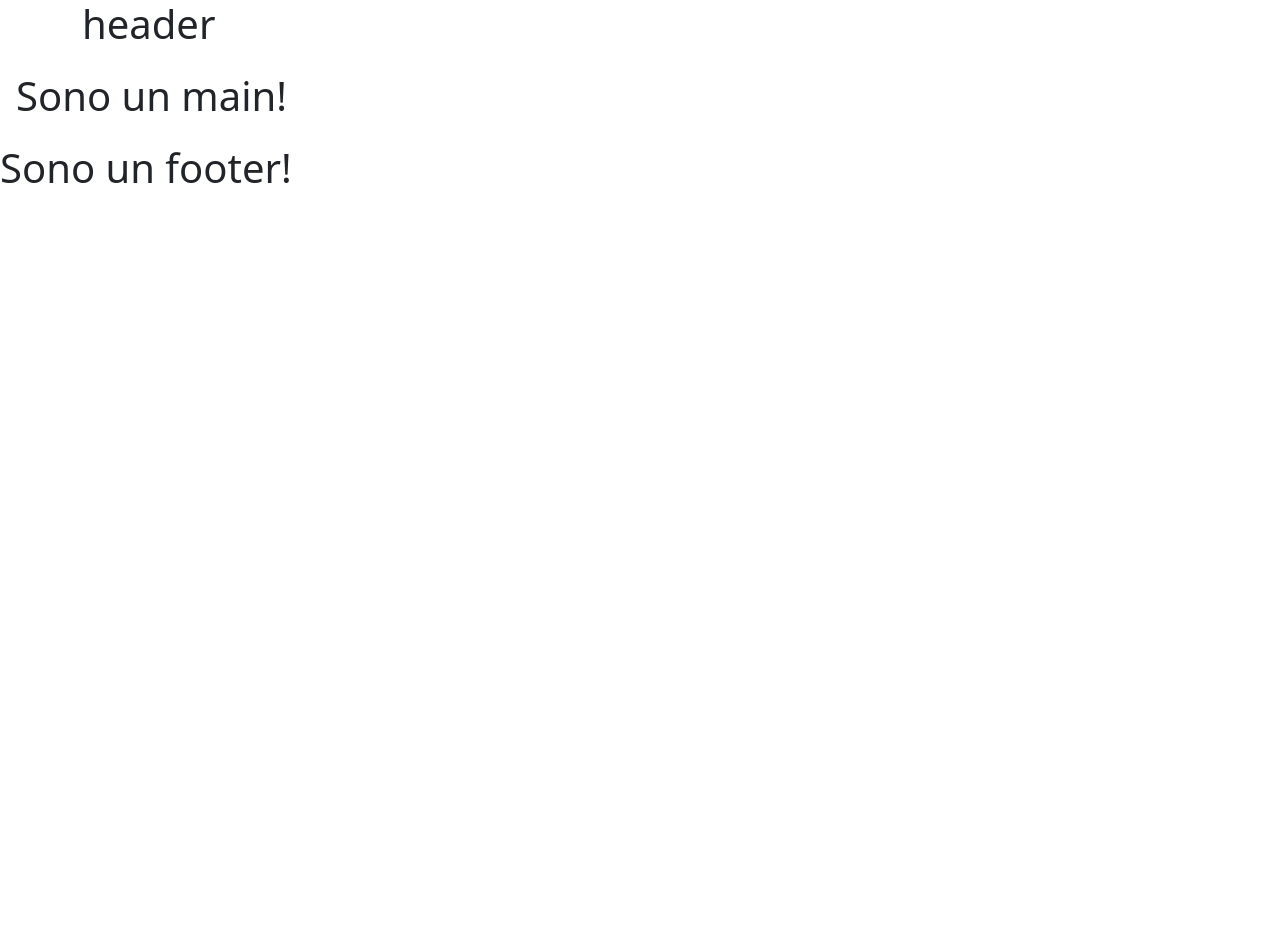
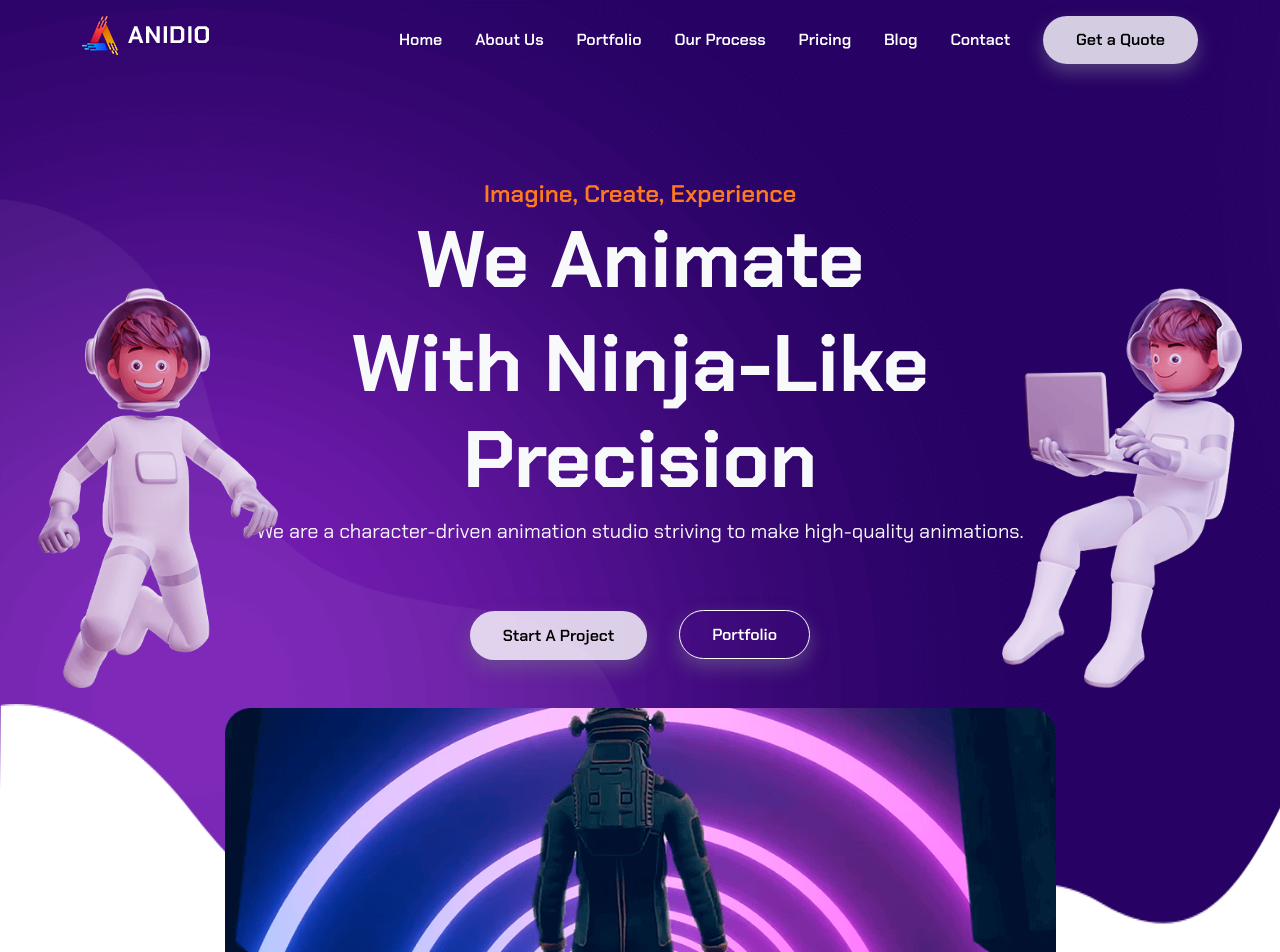
Before and after one commit to EugeniuPopescu/proj-html-vuejs, a Vue app: page / in a window 1280 px wide. Shown: the top 952 px of the page. Before the commit the page ends 800 px from the top, so only its background shows below. Built offline with nearby package versions, Linux system fonts and the light colour scheme.

Commit message:
feat: PageHeader & jumbo

```diff
--- a/index.html
+++ b/index.html
@@ -2,9 +2,18 @@
 <html lang="en">
   <head>
     <meta charset="UTF-8" />
+    <!-- favicon -->
     <link rel="icon" type="image/svg+xml" href="/assets/favicon.png" />
     <meta name="viewport" content="width=device-width, initial-scale=1.0" />
+    <!-- title -->
     <title>Anime & Cartoon Studio HTML Template</title>
+    <!-- font -->
+    <link rel="preconnect" href="https://fonts.googleapis.com" />
+    <link rel="preconnect" href="https://fonts.gstatic.com" crossorigin />
+    <link
+      href="https://fonts.googleapis.com/css2?family=Chakra+Petch:wght@300;400;500;600;700&display=swap"
+      rel="stylesheet"
+    />
   </head>
 
   <body>
--- a/src/App.vue
+++ b/src/App.vue
@@ -30,11 +30,13 @@ export default {
 <template>
 	<header>
 		<PageHeader />
+
 	</header>
 
-	<main>
+	<!-- main -->
+	<section>
 		<PageMain />
-	</main>
+	</section>
 
 	<header>
 		<PageFooter />
@@ -47,11 +49,9 @@ export default {
 </style>
 
 <style scoped lang="scss">
-// importo variabili
-// @use './styles/partials/variables' as *;
-
-// ...qui eventuale SCSS di App.vue
 main {
 	padding: 1rem;
 }
+
+
 </style>
--- /dev/null
+++ b/src/components/AppJumbo.vue
@@ -0,0 +1,26 @@
+<script>
+export default {
+    name: "AppJumbo",
+    data() {
+        return {
+        }
+    },
+    mounted() {
+        console.log("Componente AppJumbo caricato");
+    }
+}
+</script>
+
+<template>
+
+</template>
+
+<style scoped>
+.bg {
+    background-image: url(/assets/banner-bg.png);
+    background-size: cover;
+    position: relative;
+    padding: 170px 0 0;
+    margin-bottom: 200px;
+}
+</style>
--- a/src/components/PageHeader.vue
+++ b/src/components/PageHeader.vue
@@ -22,14 +22,212 @@ export default {
 </script>
 
 <template>
-    <div class="container">
-        <h1>header</h1>
+    <div class="bg">
+        <div class="container">
+            <!-- header -->
+            <div class="row py-3">
+                <!-- logo -->
+                <div class="col-3">
+                    <a href=".">
+                        <img src="/assets/logo.png" alt="">
+                    </a>
+                </div>
+                <!-- links -->
+                <div class="col-9">
+                    <ul class="d-flex justify-content-between align-items-center relative">
+                        <li>
+                            <a href="#Home">Home</a>
+                        </li>
+                        <li>
+                            <a href="#AboutUs">About Us</a>
+                        </li>
+                        <li>
+                            <a href="#Portfolio">Portfolio</a>
+                        </li>
+                        <li>
+                            <a href="#OurProcess">Our Process</a>
+                        </li>
+                        <li>
+                            <a href="#Pricing">Pricing</a>
+                        </li>
+                        <li>
+                            <a href="#Blog">Blog</a>
+                        </li>
+                        <li>
+                            <a href="#Contact">Contact</a>
+                        </li>
+                        <li>
+                            <a href="#getAQuote">
+                                <button class="btn" type="button">Get a Quote</button>
+                            </a>
+                        </li>
+                    </ul>
+                </div>
+            </div>
+
+            <!-- Jumbo -->
+            <section class="jumbo relative">
+                <!-- astronauts -->
+                <div class="astronaut1">
+                    <img class="astronauts" src="/public/assets/left-man.png" alt="">
+                </div>
+
+                <div class="astronaut2">
+                    <img class="astronauts" src="/public/assets/right-man.png" alt="">
+                </div>
+
+                <!--
+                    globs
+                -->
+
+
+                <div class="row d-flex justify-content-center z-99">
+                    <div class="col-9">
+                        <div class="text-center text-light">
+                            <span class="jumbo-span fw-semibold fs-4">Imagine, Create, Experience</span>
+                            <h1>We Animate</h1>
+                            <h1>With Ninja-Like Precision</h1>
+                            <p class="fs-5">We are a character-driven animation studio striving to make high-quality animations.</p>
+                        </div>
+                        <div class="text-center py-5">
+                            <a class="px-3" href="#StartAProject">
+                                <button class="btn" type="button">Start A Project</button>
+                            </a>
+                            <a class="px-3" href="#Portfolio">
+                                <button class="btn1" type="button">Portfolio</button>
+                            </a>
+                        </div>
+
+                        <!-- middle banner video -->
+                        <div class="middle-banner">
+                            <img src="/public/assets/middle.png" alt="">
+                        </div>
+
+                        <!-- white shape -->
+                        <div class="shape">
+                            <img src="/public/assets/bottom-shape.png" alt="">
+                        </div>
+                    </div>
+
+                </div>
+
+            </section>
+        </div>
     </div>
 </template>
 
-<style scoped lang="scss">
-// importo variabili
-// @use './styles/partials/variables' as *;
+<style scoped lang="scss">// importo variabili
 
-// ...qui eventuale SCSS di PageHeader
+li {
+    list-style: none;
+    text-decoration: none;
+}
+
+a {
+    text-decoration: none;
+    font-weight: 600;
+    color: white;
+}
+
+a:hover {
+    color: #ff7a1f;
+}
+
+a .btn {
+    border-radius: 100px;
+    font-weight: 600;
+    transition: all 0.5s;
+    box-shadow: 0px 8px 18px 0px rgba(109, 100, 139, 0.61);
+    color: black;
+    background: rgba(255, 255, 255, 0.8);
+    padding: .7rem 2rem;
+}
+
+a .btn:hover {
+    border-radius: 100px;
+    border: 1px solid white;
+    font-weight: 600;
+    transition: all 0.5s;
+    box-shadow: 0px 8px 18px 0px rgba(109, 100, 139, 0.61);
+    color: white;
+    background-color: rgba(128, 0, 128, 0);
+    padding: .7rem 2rem;
+}
+
+.btn1 {
+    border-radius: 100px;
+    border: 1px solid white;
+    font-weight: 600;
+    transition: all 0.5s;
+    box-shadow: 0px 8px 18px 0px rgba(109, 100, 139, 0.61);
+    color: white;
+    background-color: rgba(128, 0, 128, 0);
+    padding: .7rem 2rem;
+}
+
+/************* jumbotron **************/
+.jumbo {
+    padding-top: 5rem;
+}
+.bg {
+    background-image: url(/assets/banner-bg.png);
+    background-size: cover;
+    position: relative;
+    margin-bottom: 200px;
+    height: 60rem;
+}
+
+.astronaut1 {
+    position: absolute;
+    top: 30%;
+    left: 3%;
+    max-width: 10rem;
+    height: 1rem;
+}
+
+
+.astronaut2 {
+    position: absolute;
+    right: 3%;
+    top: 30%;
+    animation: fly1 4s linear infinite;
+    animation-delay: 0.5s;
+}
+
+.astronauts {
+    width: 15rem;
+    height: 25rem;
+}
+// text center
+.jumbo-span {
+    color: #ff7a1f;
+}
+
+h1 {
+    font-size: 5rem;
+    font-weight: 700;
+}
+
+.middle-banner {
+    z-index: 99;
+    width: 100%;
+    position: relative;
+}
+.middle-banner img {
+    width: 100%;
+    height: 100%;
+}
+
+.shape {
+    position: absolute;
+    bottom: 0;
+    left: 0;
+    width: 100%;
+    height: 16rem;
+}
+
+.shape img {
+    width: 100%;
+    height: 100%;
+}
 </style>
--- a/src/components/PageMain.vue
+++ b/src/components/PageMain.vue
@@ -1,8 +1,13 @@
 <script>
+import AppJumbo from '../components/AppJumbo.vue';
 import { store } from "../store.js" //state management
 import register from "../debug" //per debuggare il componente da console
 
 export default {
+    components: {
+        AppJumbo,
+
+    },
     name: "PageMain",
     data() {
         return {
@@ -22,9 +27,7 @@ export default {
 </script>
 
 <template>
-    <div>
-        <h1>Sono un main!</h1>
-    </div>
+    <AppJumbo  />
 </template>
 
 <style scoped lang="scss">
--- a/src/styles/general.scss
+++ b/src/styles/general.scss
@@ -3,3 +3,7 @@
 
 //Importo bootstrap per l'utilizzo nell'app
 @import "bootstrap/scss/bootstrap";
+
+body {
+    font-family: 'Chakra Petch', sans-serif;
+}
```
Also changed, not shown: z-text.txt (added).
